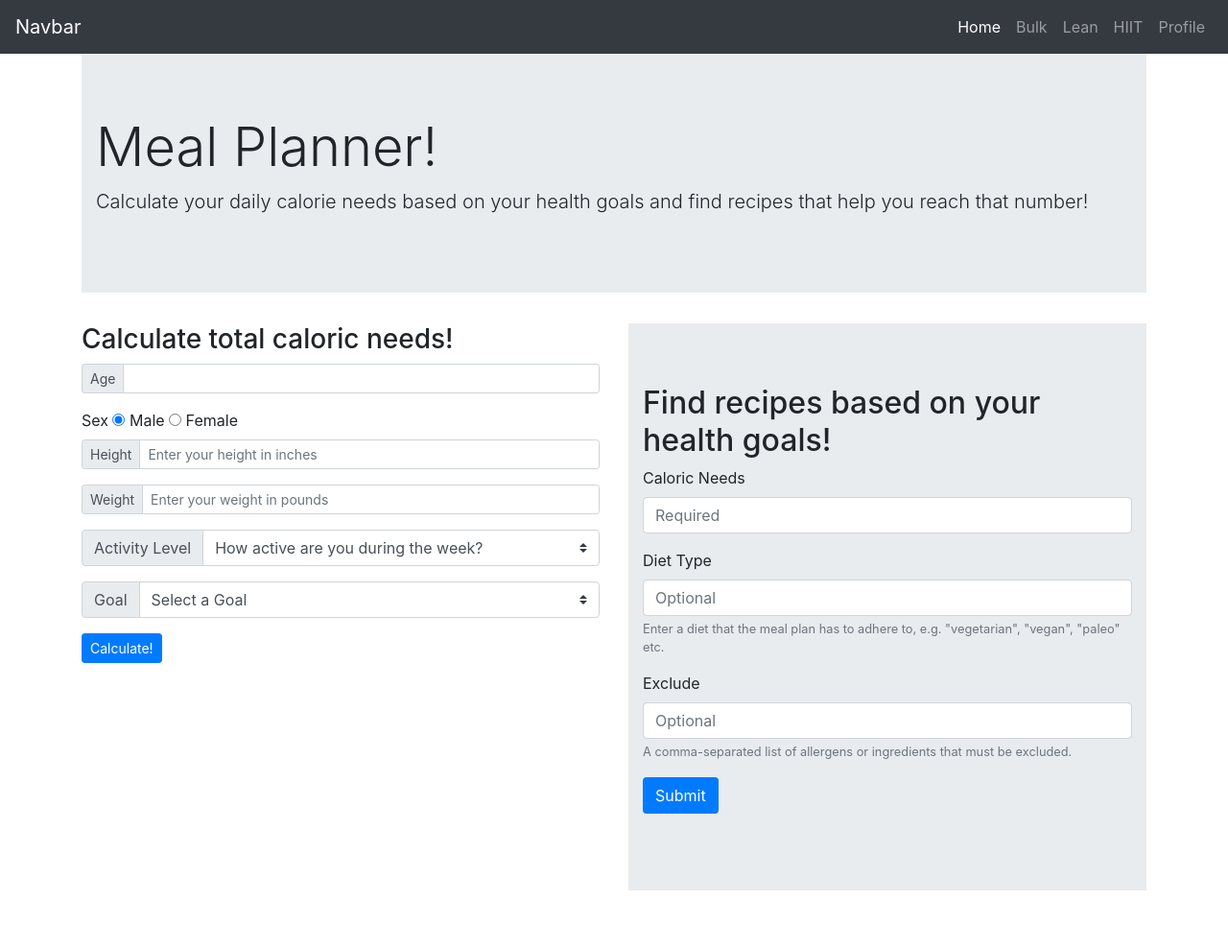
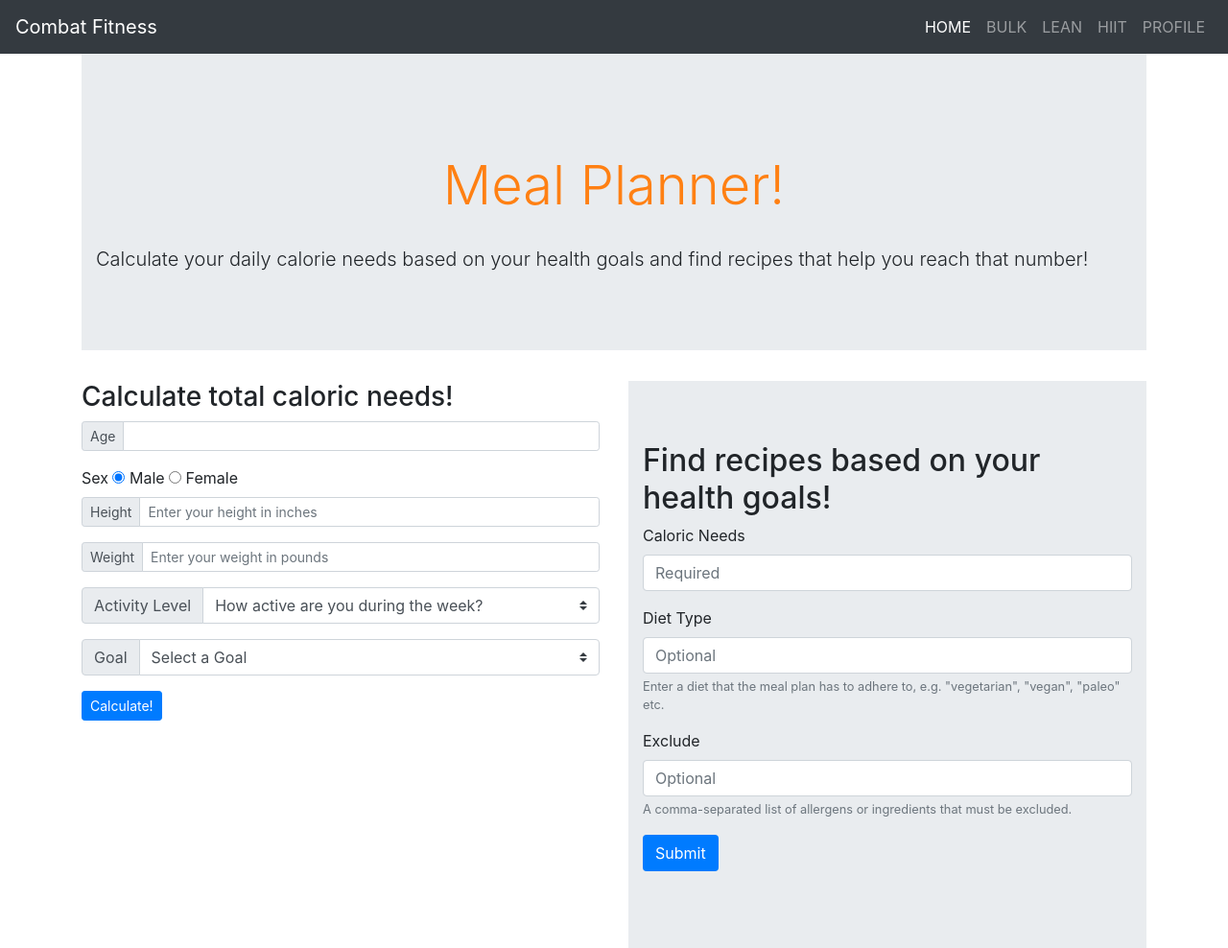
Before and after one commit to Sarah-Nguyen1993/Combat-Fitness, a website: page public/home.html in a window 1280 px wide. Shown: the whole page at 96% size. Before the commit the page ends 960 px from the top, so only its background shows below. Drawn offline with nearby package versions, Linux system fonts and the light colour scheme; no server answers.

Commit message:
updated navbar

```diff
--- a/public/css/style.css
+++ b/public/css/style.css
@@ -3,3 +3,35 @@
 .hide{
     display: none;
 }
+
+
+body nav .navbar-nav a{
+    font-size: 16px;
+    text-transform: uppercase;
+    /* color: #fff !important; */
+    color: #fff(170, 168, 168) !important;
+    transition: all 0.3s;
+    -webkit-transition: all 0.3s;
+    -ms-transition: all 0.3s;
+    -o-transition: all 0.3s;
+  }
+
+  body nav .navbar-nav a:hover {
+    color: #FF8013 !important;
+
+  }
+
+
+  a, a:hover {
+    color: #FF8013;
+  }
+  h1 {
+    color: #FF8013;
+    text-align: center;
+    margin-top: 20px;
+    padding: 20px;
+  }
+  .fh5co-banner-text-box {
+    position: relative;
+    max-height: 120px;
+  }
--- a/public/home.html
+++ b/public/home.html
@@ -19,7 +19,7 @@
 
 <body>
     <nav class="navbar navbar-expand-lg navbar-dark bg-dark">
-        <a class="navbar-brand" href="#">Navbar</a>
+        <a class="navbar-brand" href="home.html">Combat Fitness</a>
         <button class="navbar-toggler" type="button" data-toggle="collapse" data-target="#navbarNavAltMarkup"
             aria-controls="navbarNavAltMarkup" aria-expanded="false" aria-label="Toggle navigation">
             <span class="navbar-toggler-icon"></span>
```
Also changed, not shown: public/bulk.html (+1 -1 lines), public/hiit.html (+1 -1 lines), public/lean.html (+1 -1 lines), public/profile.html (+1 -1 lines).
